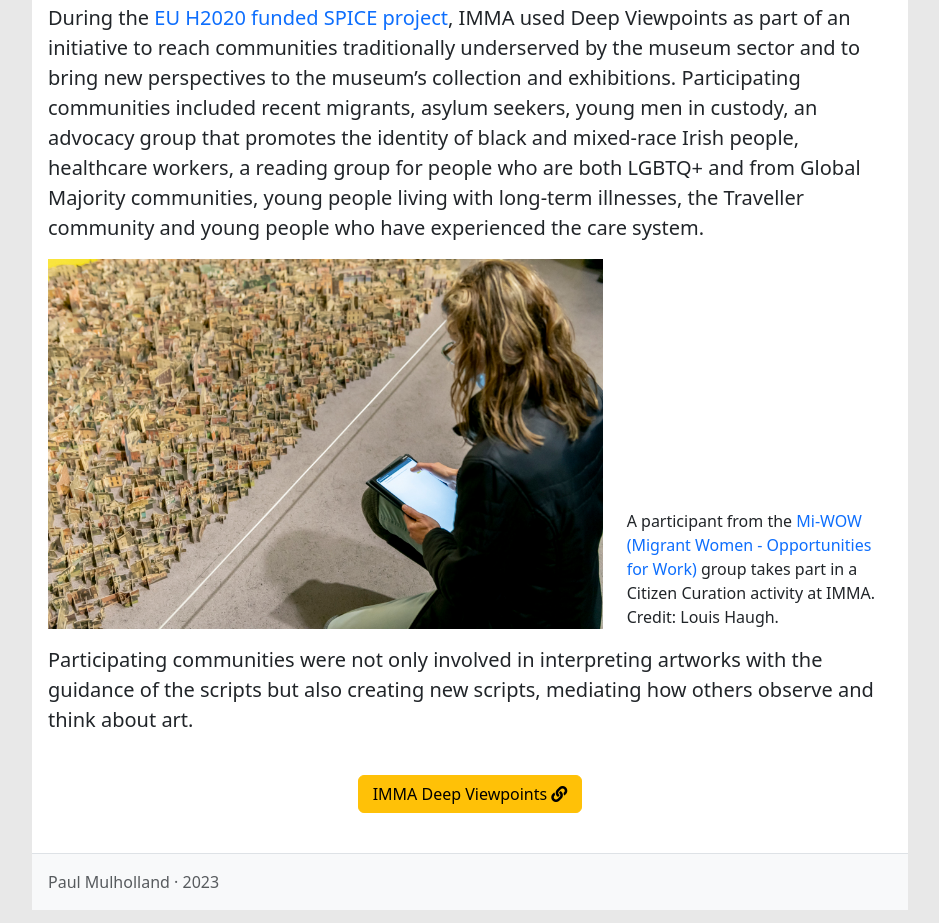
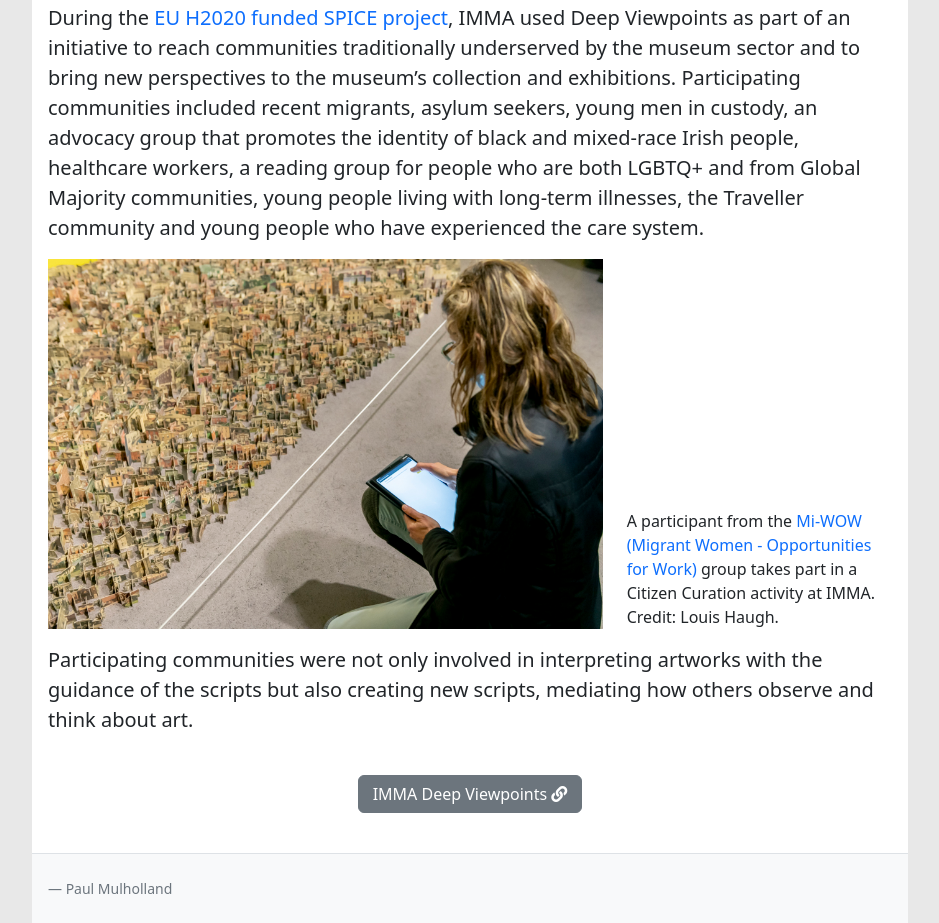
Before and after one commit to spice-h2020/imma-dv-website, a plain HTML site: page index.html in a window 1280 px wide. Shown: the part 1231-2154 px from the top of the page, without its empty margins (170-1109 px from the left). Drawn offline with Linux system fonts and the light colour scheme; a script that the page names is missing.

Commit message:
Wording and formatting changes

```diff
--- a/index.html
+++ b/index.html
@@ -23,7 +23,7 @@
   </head>
   <body style="background-color: rgb(232, 232, 232);">
     <div class="container-fluid">
-      <nav class="navbar  navbar-dark bg-dark px-3">
+      <nav class="navbar  navbar-dark bg-dark px-3 sticky-top">
           <a class="navbar-brand" href="#">IMMA Deep Viewpoints</a>
           <button class="navbar-toggler" type="button" data-bs-toggle="collapse" data-bs-target="#navbarSupportedContent" aria-controls="navbarSupportedContent" aria-expanded="false" aria-label="Toggle navigation">
             <span class="navbar-toggler-icon"></span>
@@ -103,14 +103,14 @@
 
         <div class="row text-center py-4">
           <div class="col text-center">
-            <a href="https://spice.kmi.open.ac.uk/demos/imma-slow-looking/home" class="btn btn-warning mb-3" role="button" style="min-width: 14em">IMMA Deep Viewpoints <i class='fa fa-link'></i></a>
+            <a href="https://spice.kmi.open.ac.uk/demos/imma-slow-looking/home" class="btn btn-secondary mb-3" role="button" style="min-width: 14em">IMMA Deep Viewpoints <i class='fa fa-link'></i></a>
           </div>
         </div>
 
 
       </div>
-      <footer class="py-3 px-3 text-body-secondary border-top bg-light">
-        Paul Mulholland &middot; 2023
+      <footer class="py-2 px-3 text-body-secondary border-top bg-light">
+        <figcaption class="mt-3 text-left blockquote-footer">Paul Mulholland</figcaption>
       </footer>
 
     </div>
```
Also changed, not shown: about.html (+6 -6 lines), acknowledgements.html (+4 -4 lines), contact.html (+4 -4 lines), development.html (+4 -4 lines).
